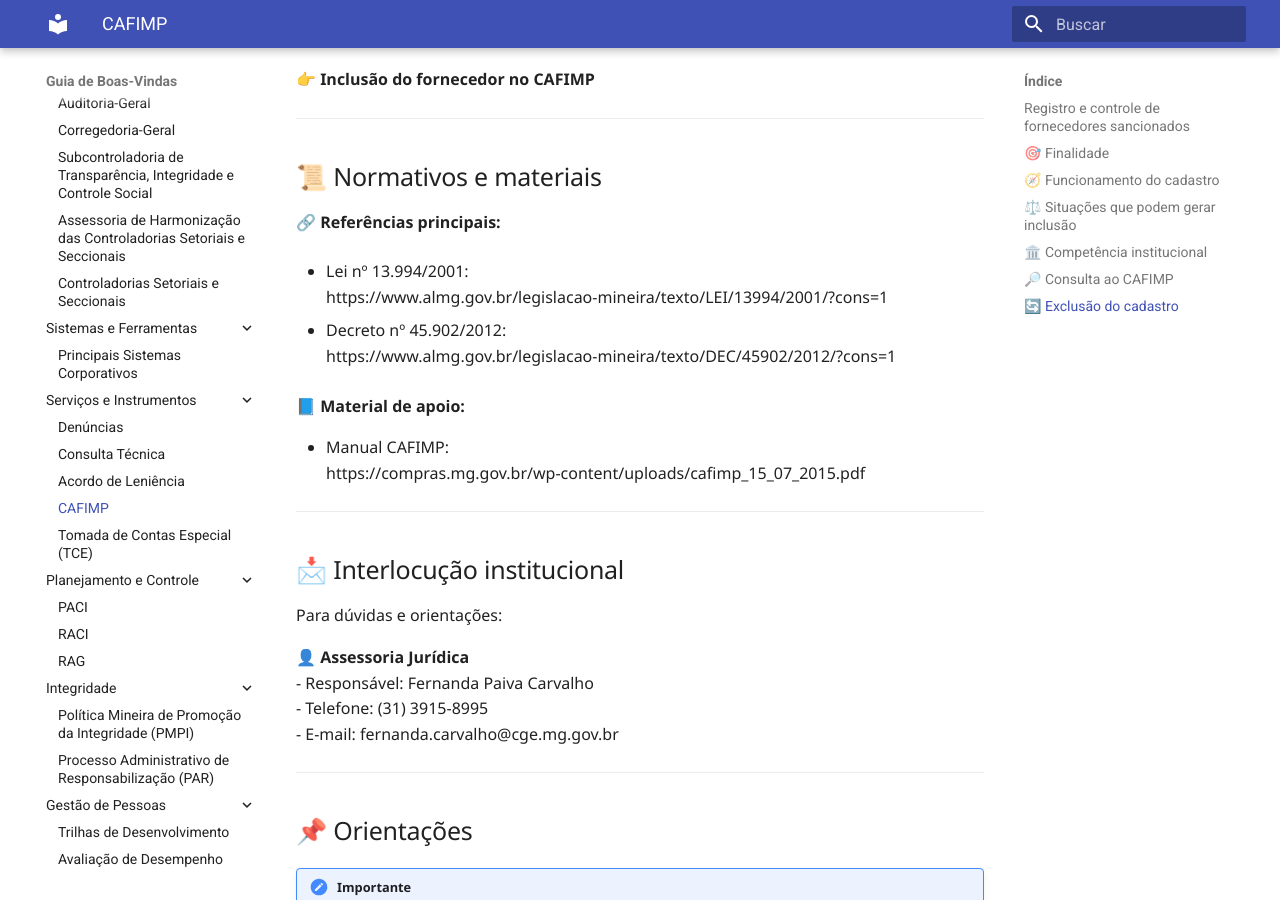
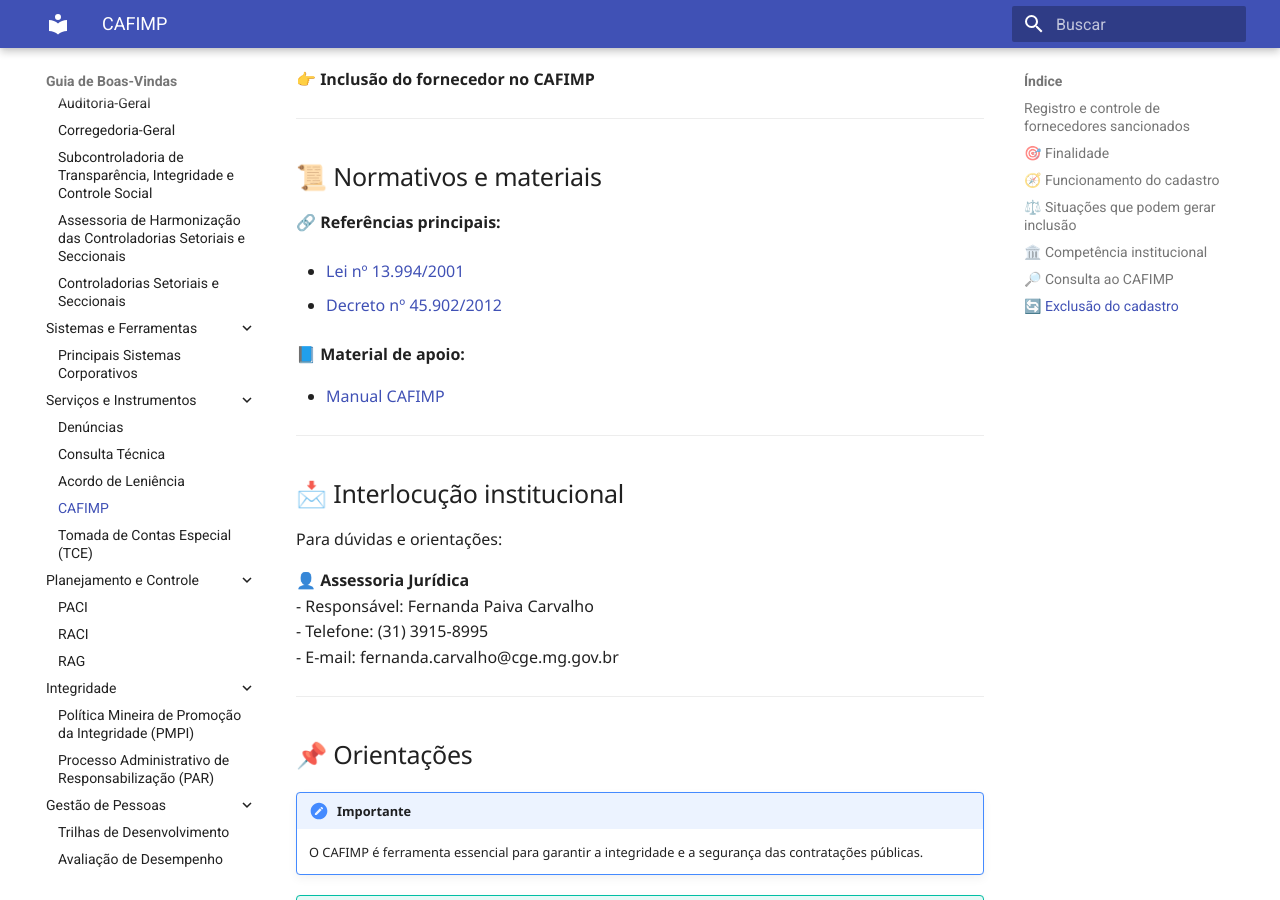
Before and after one commit to CGEMG-AHCS/guia-de-boas-vindas, an MkDocs documentation site: the page built from docs/cafimp.md, in a window 1280 px wide and 900 px high, scrolled down 3720 px. Built offline with MkDocs 1.6.1 and Material for MkDocs 9.7.7, drawn with Linux system fonts in a browser that asks for light colours.

Commit message:
Update cafimp.md

```diff
--- a/docs/cafimp.md
+++ b/docs/cafimp.md
@@ -143,16 +143,13 @@ Nos casos previstos na legislação, a aplicação de sanções poderá resultar
 
 🔗 **Referências principais:**
 
-- Lei nº 13.994/2001:
-  https://www.almg.gov.br/legislacao-mineira/texto/LEI/13994/2001/?cons=1
+- [Lei nº 13.994/2001](https://www.almg.gov.br/legislacao-mineira/texto/LEI/13994/2001/?cons=1)
 
-- Decreto nº 45.902/2012:
-  https://www.almg.gov.br/legislacao-mineira/texto/DEC/45902/2012/?cons=1
+- [Decreto nº 45.902/2012](https://www.almg.gov.br/legislacao-mineira/texto/DEC/45902/2012/?cons=1)
 
 📘 **Material de apoio:**
 
-- Manual CAFIMP:
-  https://compras.mg.gov.br/wp-content/uploads/cafimp_15_07_2015.pdf
+- [Manual CAFIMP](https://compras.mg.gov.br/wp-content/uploads/cafimp_15_07_2015.pdf)
 
 ---
 
```
